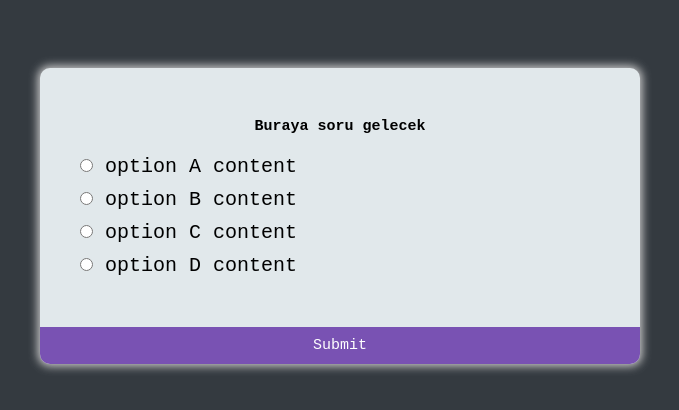
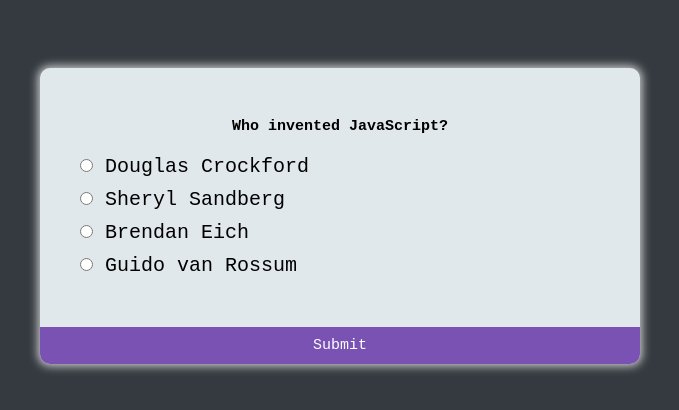
Before and after one commit to zeo404/js_basic_projects, a plain HTML site: page js-basic-projects/apps/quiz-app/index.html in a window 1280 px wide. Shown: the part 184-594 px from the top of the page, without its empty margins (300-979 px from the left). Drawn offline with Linux system fonts and the light colour scheme.

Commit message:
quiz app completed

```diff
--- a/js-basic-projects/apps/quiz-app/data.json
+++ b/js-basic-projects/apps/quiz-app/data.json
@@ -23,6 +23,62 @@
             "optionC":"RequireJS",
             "optionD":"ESLint",
             "answer":"optionD"
+        },
+        {
+            "question":"JavaScript is a ___ -side programming language.",
+            "optionA":"Client",
+            "optionB":"Server",
+            "optionC":"Both",
+            "optionD":"None",
+            "answer":"optionC"
+        },
+        {
+            "question":"Which of the following will write the message “Hello DataFlair!” in an alert box?",
+            "optionA":"alertBox(“Hello DataFlair!”);",
+            "optionB":"alert(Hello DataFlair!);",
+            "optionC":"msgAlert(“Hello DataFlair!”);",
+            "optionD":"alert(“Hello DataFlair!”);",
+            "answer":"optionD"
+        },
+        {
+            "question":"How do you find the minimum of x and y using JavaScript?",
+            "optionA":"min(x,y);",
+            "optionB":"Math.min(x,y)",
+            "optionC":"Math.min(xy)",
+            "optionD":"min(xy);",
+            "answer":"optionB"
+        },
+        {
+            "question":"Which JavaScript label catches all the values, except for the ones specified?",
+            "optionA":"catch",
+            "optionB":"label",
+            "optionC":"try",
+            "optionD":"default",
+            "answer":"optionD"
+        },
+        {
+            "question":"Which are the correct “if” statements to execute certain code if “x” is equal to 2?",
+            "optionA":"if(x 2)",
+            "optionB":"if(x = 2)",
+            "optionC":"if(x == 2)",
+            "optionD":"if(x != 2 )",
+            "answer":"optionC"
+        },
+        {
+            "question":"What will the code return? Boolean(3 < 7)",
+            "optionA":"true",
+            "optionB":"false",
+            "optionC":"NaN",
+            "optionD":"SyntaxError",
+            "answer":"optionA"
+        },
+        {
+            "question":"What will the code return? Boolean(3 < 7)",
+            "optionA":"true",
+            "optionB":"false",
+            "optionC":"NaN",
+            "optionD":"SyntaxError",
+            "answer":"optionA"
         }
     ]
 }
--- a/js-basic-projects/apps/quiz-app/index.html
+++ b/js-basic-projects/apps/quiz-app/index.html
@@ -1,12 +1,86 @@
 <!DOCTYPE html>
 <html lang="en">
+
 <head>
     <meta charset="UTF-8">
     <meta http-equiv="X-UA-Compatible" content="IE=edge">
     <meta name="viewport" content="width=device-width, initial-scale=1.0">
-    <link rel="stylesheet" href="./style.css"/>
     <title>Quiz app with JSON</title>
+    <style>
+        * {
+            box-sizing: border-box;
+            margin: 0;
+            padding: 0;
+        }
+
+        html {
+            font-size: 10px;
+        }
+
+        body {
+            display: flex;
+            align-items: center;
+            justify-content: center;
+            background-color: #343A40;
+            font-family: 'Courier New', Courier, monospace;
+            height: 100vh;
+            overflow: hidden;
+        }
+
+        #quiz {
+            width: 60rem;
+            background-color: #E1E8EB;
+            border-radius: 1rem;
+            box-shadow: 0 0 1rem 0.2rem lightgray;
+            overflow: hidden;
+        }
+
+        #quiz .question-container {
+            padding: 4rem;
+
+        }
+
+        h2 {
+            text-align: center;
+            padding: 1rem;
+        }
+
+        ul {
+            list-style-type: none;
+        }
+
+        ul li {
+            font-size: 2rem;
+            margin: 1rem 0;
+        }
+
+        ul li label {
+            cursor: pointer;
+        }
+
+        button {
+            background-color: #7952B3;
+            width: 100%;
+            display: block;
+            border: none;
+            padding: 1rem;
+            color: #fff;
+            font-size: 1.5rem;
+            cursor: pointer;
+            font-family: inherit;
+        }
+
+        button:hover {
+            background-color: #60418d;
+        }
+
+        button:focus {
+            background-color: #9867e0;
+            outline: none;
+        }
+    </style>
 </head>
+
 <body>
 
     <div id="quiz">
@@ -15,19 +89,19 @@
             <ul>
                 <li>
                     <input type="radio" name="option" id="optionA">
-                    <label for="optionA">option A content</label>
+                    <label for="optionA" id="opContentA">option A content</label>
                 </li>
                 <li>
                     <input type="radio" name="option" id="optionB">
-                    <label for="optionB">option B content</label>
+                    <label for="optionB" id="opContentB">option B content</label>
                 </li>
                 <li>
                     <input type="radio" name="option" id="optionC">
-                    <label for="optionC">option C content</label>
+                    <label for="optionC" id="opContentC">option C content</label>
                 </li>
                 <li>
                     <input type="radio" name="option" id="optionD">
-                    <label for="optionD">option D content</label>
+                    <label for="optionD" id="opContentD">option D content</label>
                 </li>
             </ul>
         </div>
@@ -36,4 +110,5 @@
 
     <script src="./script.js"></script>
 </body>
+
 </html>
--- a/js-basic-projects/apps/quiz-app/script.js
+++ b/js-basic-projects/apps/quiz-app/script.js
@@ -4,8 +4,65 @@ var baglanti = new XMLHttpRequest();
 baglanti.onreadystatechange = function() {
     if (this.readyState == 4 && this.status == 200) {
         sunucudanDonen = JSON.parse(baglanti.responseText);
-        console.log(sunucudanDonen);
+        getQuestion();
     }
+    return sunucudanDonen;
 };
 baglanti.open("GET", "data.json", true);
 baglanti.send();
+
+const answerContainer = document.getElementsByClassName("question-container")[0];
+const question = document.getElementById('question');
+const options = document.getElementsByName('option');
+
+const opContentA = document.getElementById('opContentA');
+const opContentB = document.getElementById('opContentB');
+const opContentC = document.getElementById('opContentC');
+const opContentD = document.getElementById('opContentD');
+
+const submitBtn = document.getElementById('submit');
+
+let puan = 0;
+let sira = 0;
+
+function getQuestion(){
+    clearOption();
+    console.log(sunucudanDonen);
+
+    let nextQuestion = sunucudanDonen.questions[sira];
+    question.innerHTML = nextQuestion.question;
+    opContentA.innerText = nextQuestion.optionA;
+    opContentB.innerText = nextQuestion.optionB;
+    opContentC.innerText = nextQuestion.optionC;
+    opContentD.innerText = nextQuestion.optionD;
+}
+function clearOption(){
+    options.forEach(option => option.checked = false);
+}
+function getOption(){
+    let secim;
+    options.forEach(option => {
+        if(option.checked == true){
+            secim = option.id;
+        }
+    })
+    return secim;
+}
+submitBtn.addEventListener('click', () =>{
+    const secilen = getOption();
+    console.log(secilen);
+
+    if(secilen){
+        if(secilen === sunucudanDonen.questions[sira].answer){
+            puan++;
+        }
+    }
+    sira++;
+    if(sira < sunucudanDonen.questions.length){
+        getQuestion();
+    }
+    else{
+        answerContainer.innerHTML = `<h2>Your score: ${puan}/${sunucudanDonen.questions.length}</h2>`
+        submitBtn.setAttribute('onclick',"location.reload()");
+    }
+})
--- a/js-basic-projects/apps/quiz-app/style.css
+++ /dev/null
@@ -1,60 +0,0 @@
-*{
-    box-sizing: border-box;
-    margin: 0;
-    padding: 0;
-}
-html{
-    font-size: 10px;
-}
-body{
-    display: flex;
-    align-items: center;
-    justify-content: center;
-    background-color: #343A40;
-    font-family: 'Courier New', Courier, monospace;
-    height: 100vh;
-    overflow: hidden;
-}
-#quiz{
-    width: 60rem;
-    background-color: #E1E8EB;
-    border-radius: 1rem;
-    box-shadow: 0 0 1rem 0.2rem lightgray;
-    overflow: hidden;
-}
-#quiz .question-container{
-    padding: 4rem;
-
-}
-h2{
-    text-align: center;
-    padding: 1rem;
-}
-ul{
-    list-style-type: none;
-}
-ul li{
-    font-size: 2rem;
-    margin: 1rem 0;
-}
-ul li label{
-    cursor: pointer;
-}
-button{
-    background-color: #7952B3;
-    width: 100%;
-    display: block;
-    border: none;
-    padding: 1rem;
-    color: #fff;
-    font-size: 1.5rem;
-    cursor: pointer;
-    font-family: inherit;
-}
-button:hover{
-    background-color: #60418d;
-}
-button:focus{
-    background-color: #9867e0;
-    outline: none;
-}
```
Also changed, not shown: index.html (+1 -0 lines).
